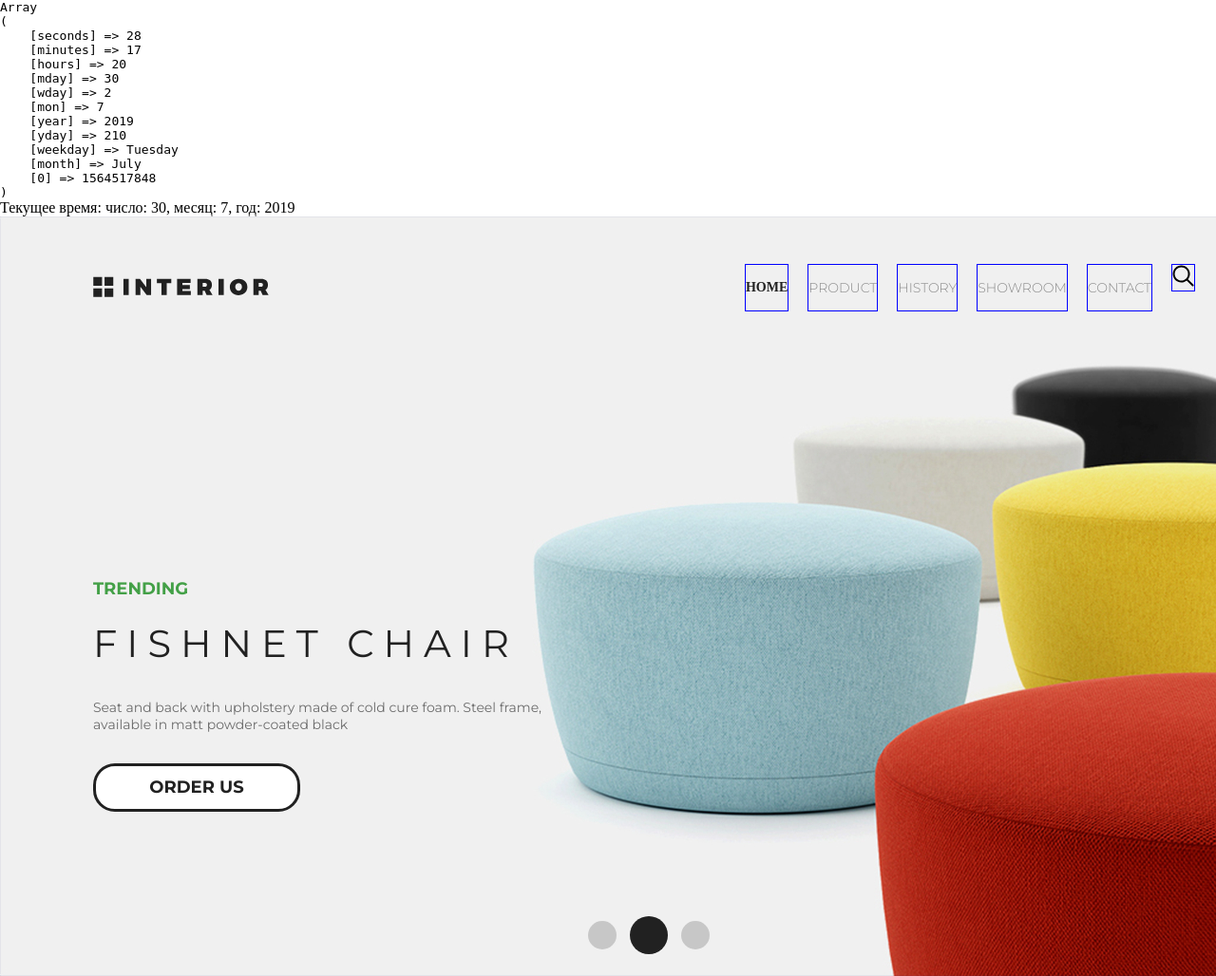
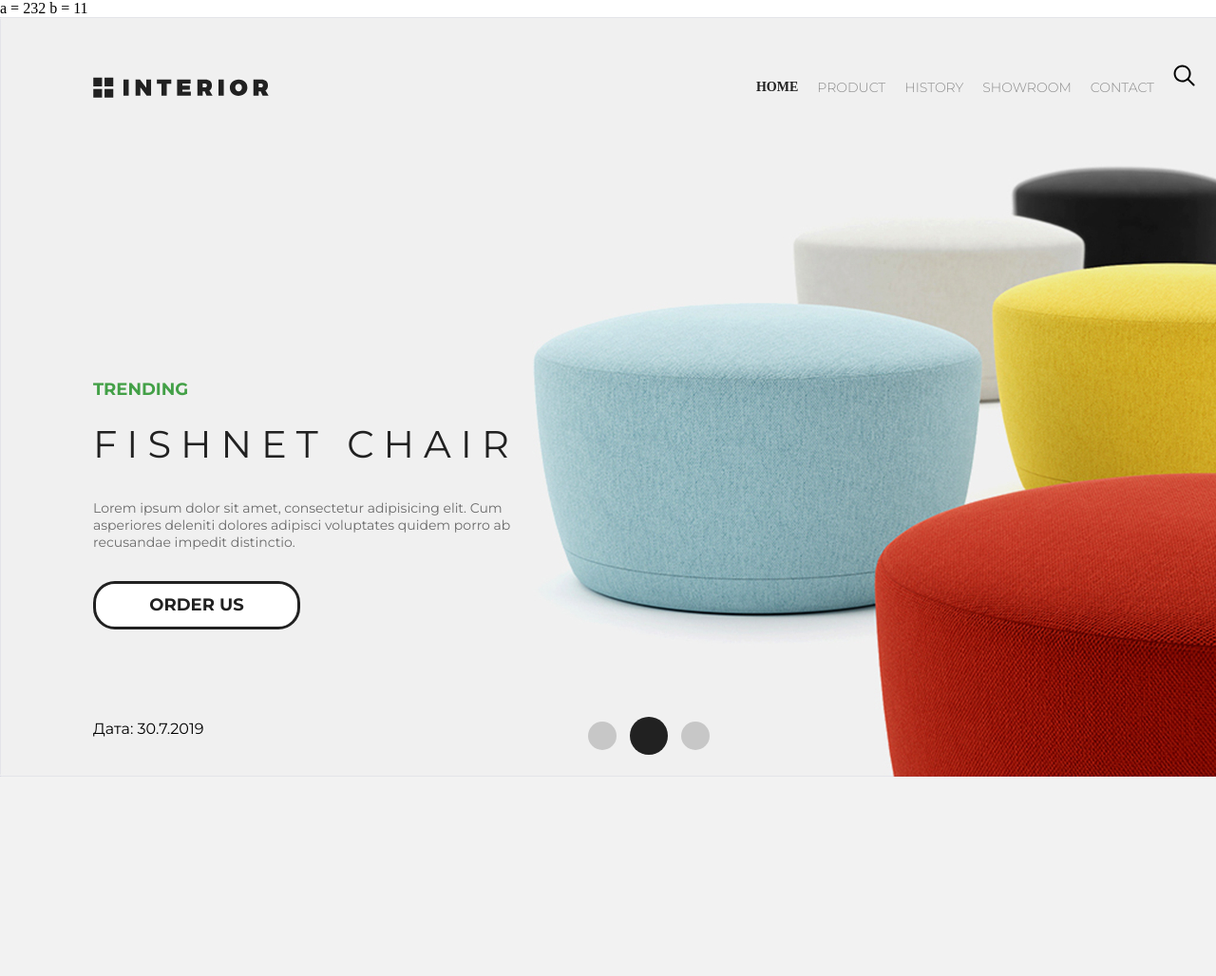
Before and after one commit to Vanhelm/phpGB, a PHP site: page / in a window 1280 px wide; the page is wider, and only the part inside the window is pictured. Shown: that part at 95% size. After the commit the page ends 818 px from the top of that part, so only its background shows below. Run offline with PHP 8.4, Linux system fonts and the light colour scheme.

Commit message:
lesson-1

```diff
--- a/css/style.css
+++ b/css/main.css
@@ -50,9 +50,10 @@
 	list-style-type: none;
 	float: left;
 	margin: 0 10px;
-	border: 1px solid blue;
 }
-
+.menu-list:hover{
+	border-bottom: 2px solid blue;
+}
 .menu-link{
 	text-decoration: none;
 	color: #8c8c8c;
@@ -126,3 +127,10 @@
 .content-text{
 	padding-top: 296px;
 }
+.date_cur{
+	width: 300px;
+	height: 50px;
+	position: absolute;
+	bottom: 10px;
+
+}
--- a/index.php
+++ b/index.php
@@ -1,26 +1,34 @@
 <?php
 
 $today = getdate();
-
-print_r("<pre>");
-print_r($today);
-print_r("</pre>");
 
 $day = $today['mday'];
 $month = $today['mon'];
 $year = $today['year'];
 
+$h2 = 'Fishnet Chair';
+$title = 'Interior';
+
+$a = 11;
+$b = 232;
+
+$a = $a + $b;
+$b = $a - $b;
+$a = $a - $b;
+
+echo "a = ";
+echo $a;
+echo " b = ";
+echo $b;
 ?>
-
-Текущее время: число: <?=$day?>, месяц: <?=$month?>, год: <?=$year?>
 
 <!DOCTYPE html>
 <html lang="en">
 <head>
 	<meta charset="UTF-8">
-	<title>Interior</title>
+	<title><?=$title?></title>
 	<link href="https://fonts.googleapis.com/css?family=Montserrat:300,400,700&display=swap" rel="stylesheet">
-	<link rel="stylesheet" href="/css/style.css">
+	<link rel="stylesheet" href="/css/main.css">
 </head>
 <body>
 	<div class="container">
@@ -38,8 +46,8 @@ $year = $today['year'];
 			</div>
 			<div class="content-text">
 				<p class="trend">TRENDING</p>
-				<h4 class="h2-text">Fishnet Chair</h4>
-				<p class="content">Seat and back with upholstery made of cold cure foam. Steel frame, available in matt powder-coated black</p>
+				<h4 class="h2-text"><?=$h2?></h4>
+				<p class="content">Lorem ipsum dolor sit amet, consectetur adipisicing elit. Cum asperiores deleniti dolores adipisci voluptates quidem porro ab recusandae impedit distinctio.</p>
 				<a class="button" href="#">ORDER US</a>
 			</div>
 			<div class="pagin">
@@ -47,6 +55,9 @@ $year = $today['year'];
 				<a class="pag-list active-pag" href="#"></a>
 				<a class="pag-list" href="#"></a>
 			</div>
+			<div class="date_cur">
+				<p>Дата: <?=$day?>.<?=$month?>.<?=$year?></p>
+			</div>
 		</div>
 	</div>
 </body>
```
